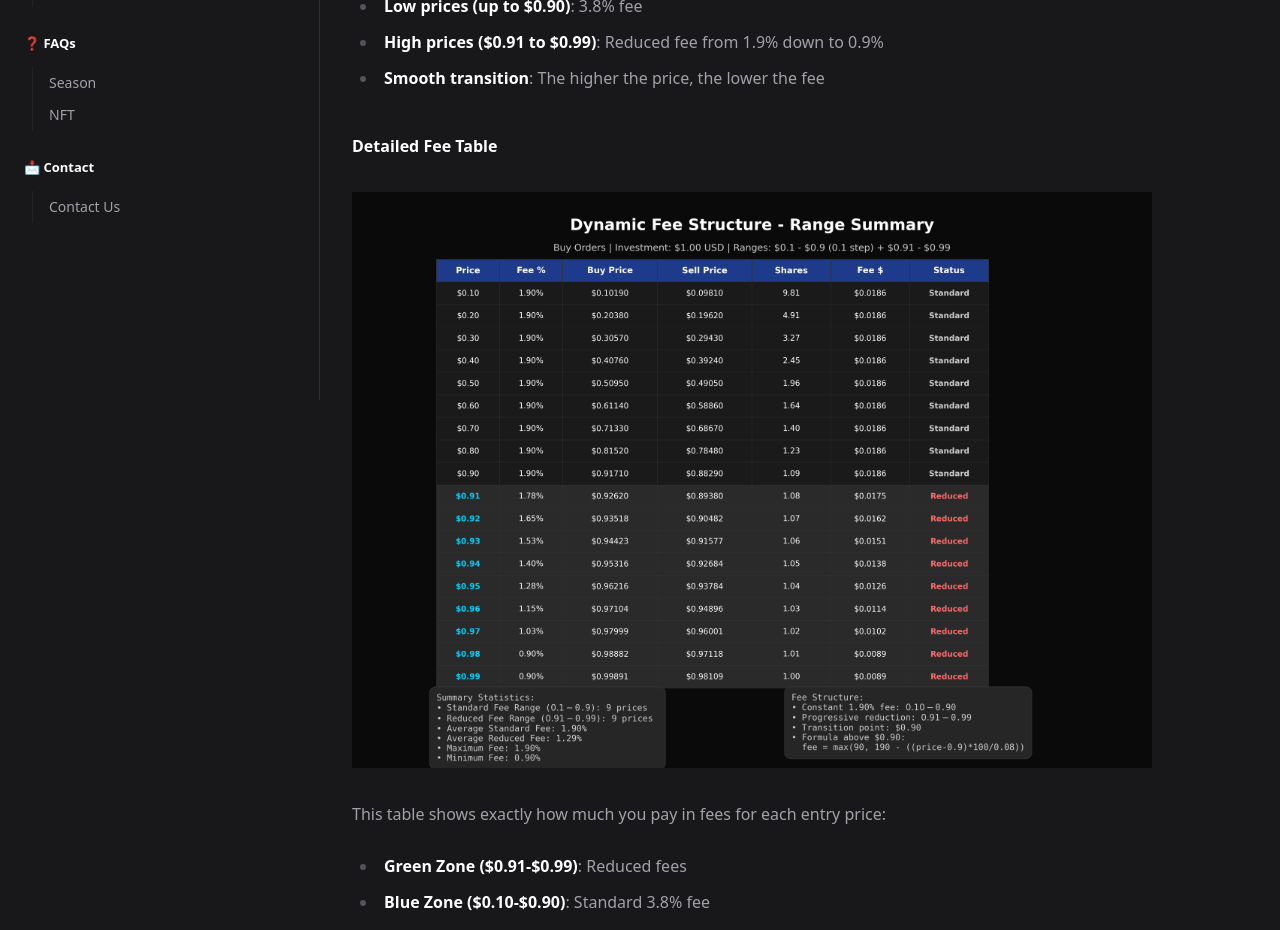
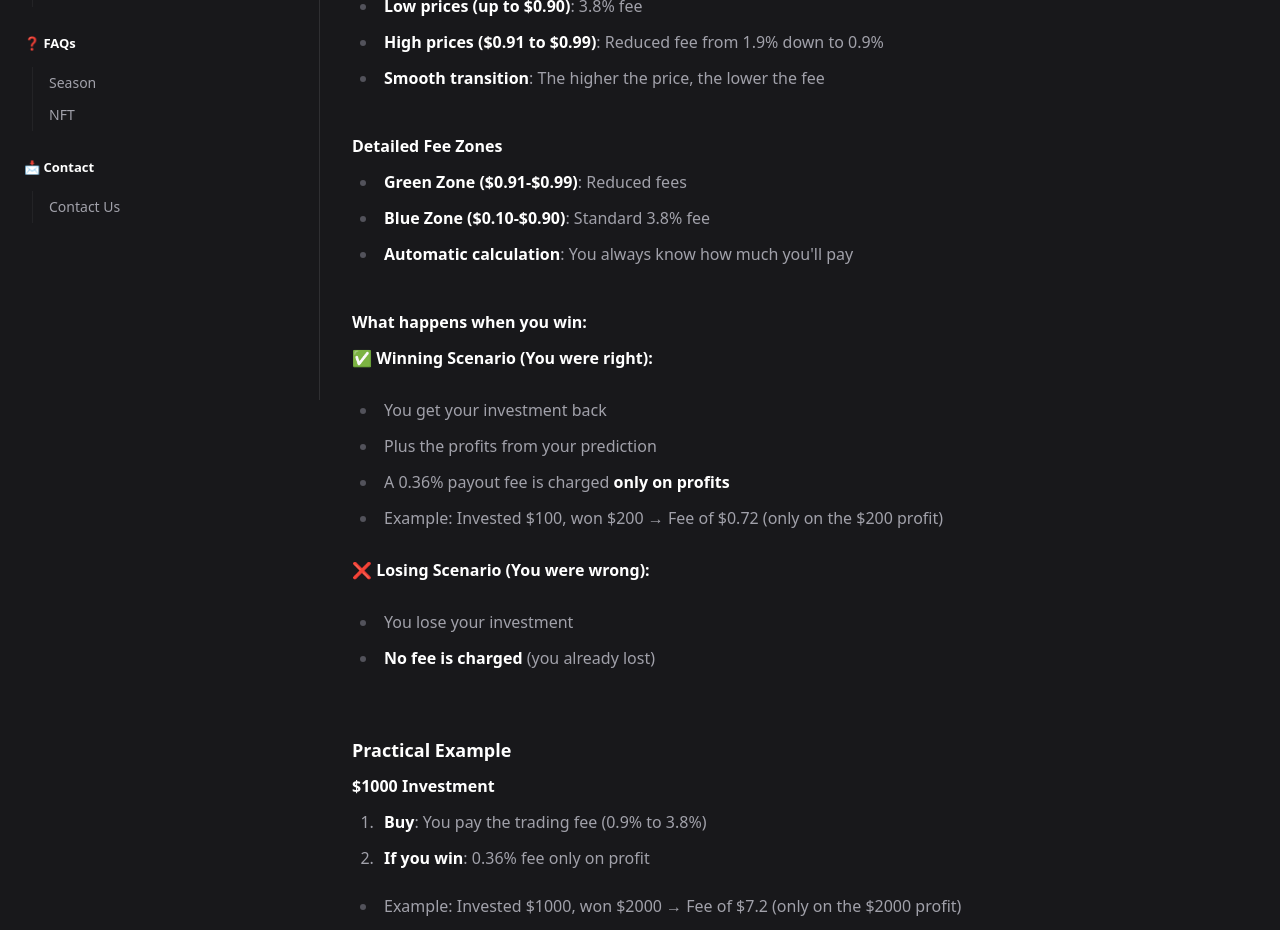
Before and after one commit to triadxyz/docs, a Next.js app: page /fees in a window 1280 px wide. Shown: the part 400-1330 px from the top of the page. Built offline with nearby package versions, Linux system fonts and the light colour scheme.

Commit message:
fee zones

```diff
--- a/src/pages/fees.mdx
+++ b/src/pages/fees.mdx
@@ -18,11 +18,7 @@ Triad uses a fee system that changes depending on the price:
 - **High prices ($0.91 to $0.99)**: Reduced fee from 1.9% down to 0.9%
 - **Smooth transition**: The higher the price, the lower the fee
 
-### Detailed Fee Table
-
-![Fee Table by Price Range](/images/fee-table.png)
-
-This table shows exactly how much you pay in fees for each entry price:
+### Detailed Fee Zones
 
 - **Green Zone ($0.91-$0.99)**: Reduced fees
 - **Blue Zone ($0.10-$0.90)**: Standard 3.8% fee
```
